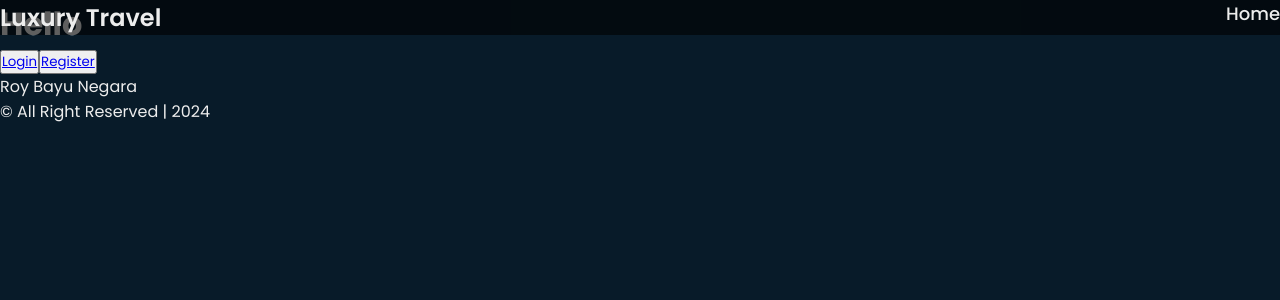
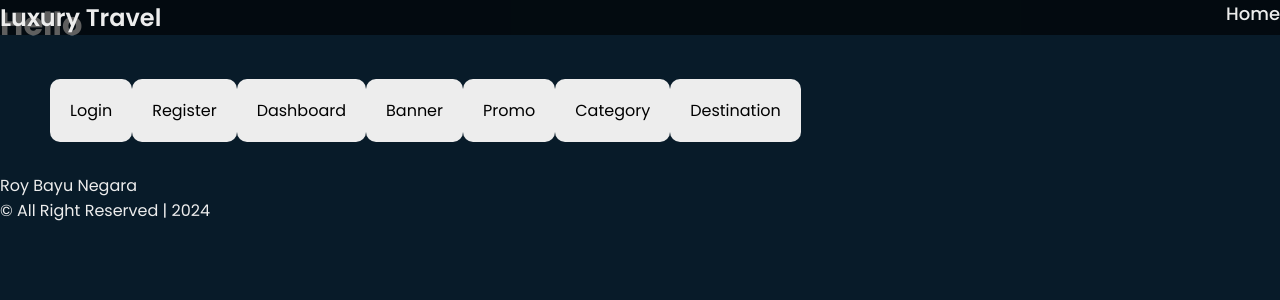
Before and after one commit to roynegara/Final-Project-RoyBayuNegara-Travel-Next, a Next.js app: page / in a window 1280 px wide. Shown: the top 300 px of the page. Built offline with nearby package versions, Linux system fonts and the light colour scheme.

Commit message:
succes edit avatar picture with uploadimage but not locked, after refresh disapear

```diff
--- a/src/components/PopupImg.js
+++ b/src/components/PopupImg.js
@@ -4,40 +4,11 @@ import axios from "axios";
 
 const UploadImage = (props) => {
   const [notif, setNotif] = useState("");
-  const [selectFile, setSelectFile] = useState(null);
+  const [selectFile, setSelectFile] = useState('');
 
 
   const handleFileChange = (e) => {
     setSelectFile(e.target.files[0]);
-  };
-
-  const handleUpload = () => {
-    if (!selectFile) {
-      setNotif("Please Select a File ");
-      return;
-    }
-
-    const formData = new FormData();
-    formData.append("image", selectFile, selectFile.name);
-
-    const accessToken = localStorage.getItem("access_token");
-
-    axios
-      .post("https://travel-journal-api-bootcamp.do.dibimbing.id/api/v1/upload-image", formData, {
-        headers: {
-          apiKey: "24405e01-fbc1-45a5-9f5a-be13afcd757c",
-          "Content-Type": "multipart/form-data",
-          Authorization: `Bearer ${accessToken}`,
-        },
-      })
-      .then((res) => {
-        console.log("res", res);
-        setNotif(res.data.message);
-              })
-      .catch((err) => {
-        console.log("err", err);
-        setNotif(err.response.data.message);
-      });
   };
 
 
@@ -48,7 +19,8 @@ const UploadImage = (props) => {
       <input type="file" onChange={handleFileChange} />
 
       {notif && <p style={{ color: notif === "Upload image success" ? "green" : "red" }}>{notif}</p>}
-      <button onClick={handleUpload}>Upload</button>
+      {/* <button onClick={()=>{props.handleUpload(selectFile)}}>Upload</button> */}
+      <button onClick={()=>{props.handleUpload(selectFile)}}>Upload</button>
       <button className="btn-close-popupImg" onClick={() => props.setTrigger(false)}>
         {" "}
         X{" "}
--- a/src/pages/dashboard.js
+++ b/src/pages/dashboard.js
@@ -10,6 +10,8 @@ const Dashboard = () => {
   const [user, setUser] = useState({});
   const [notif, setNotif] = useState("");
   const [role, setRole] = useState("");
+  const [imageUrl, setImageUrl] = useState('');
+  // const [selectFile, setSelectFile] = useState('');
 
   const [buttonPopup, setButtonPopup] = useState(false);
   const [buttonPopupImg, setButtonPopupImg] = useState(false);
@@ -99,12 +101,46 @@ const Dashboard = () => {
       });
   };
 
+  const handleUpload = (selectFile) => {
+
+
+    if (!selectFile) {
+      setNotif("Please Select a File ");
+      return;
+    }
+
+    const formData = new FormData();
+    formData.append("image", selectFile, selectFile.name);
+
+    const accessToken = localStorage.getItem("access_token");
+
+    axios
+      .post("https://travel-journal-api-bootcamp.do.dibimbing.id/api/v1/upload-image", formData, {
+        headers: {
+          apiKey: "24405e01-fbc1-45a5-9f5a-be13afcd757c",
+          "Content-Type": "multipart/form-data",
+          Authorization: `Bearer ${accessToken}`,
+        },
+      })
+      .then((res) => {
+        console.log("res", res);
+        setImageUrl(res.data.url);
+        setNotif(res.data.message);
+  })
+      .catch((err) => {
+        console.log("err", err);
+        setNotif(err.response.data.message);
+      });
+  };
+
+
+
   return (
     <div>
       <h1>Dashboard</h1>
       <div className="profile">
         <img  className="image-profile" src={user.profilePictureUrl} alt={user.name} />
-
+        {imageUrl && <img src={imageUrl} />}
         <div>
           <main>
             <h1>Edit Avatar</h1>
@@ -115,7 +151,7 @@ const Dashboard = () => {
             onClick={() => setButtonPopupImg(true)}
           /> */}
             <button onClick={() => setButtonPopupImg(true)}>Edit Avatar</button>
-          <PopupImg trigger={buttonPopupImg} setTrigger={setButtonPopupImg}>
+          <PopupImg trigger={buttonPopupImg} handleUpload={handleUpload} setTrigger={setButtonPopupImg}>
             Edit Profil
             </PopupImg>
           </main>
--- a/src/pages/index.js
+++ b/src/pages/index.js
@@ -3,16 +3,26 @@
 
 // const inter = Inter({ subsets: ["latin"] });
 
+import { useRouter } from "next/router";
+import Link from "next/link";
+
 export default function Home() {
+const router = useRouter();
+
   return (
     <div>
       <h1>Hello</h1>
-      <button>
-        <a href="/login">Login</a>
-      </button>
-      <button>
-        <a href="/register">Register</a>
-      </button>
+
+
+      <div className="link-home">
+        <Link className="home-link" href="/login">Login</Link>
+        <Link className="home-link" href="/register">Register</Link>
+        <Link className="home-link" href="/dashboard">Dashboard</Link>
+        <Link className="home-link" href="/banner">Banner</Link>
+        <Link className="home-link" href={"/promo"}>Promo</Link>
+        <Link className="home-link" href="/category">Category</Link>
+        <Link className="home-link" href="/activity">Destination</Link>
+      </div>
     </div>
   );
 }
--- a/src/styles/globals.css
+++ b/src/styles/globals.css
@@ -49,6 +49,28 @@ button {
   font-weight: 500;
   margin-left: 35px;
 }
+
+/* Home Start */
+.link-home {
+  margin: 25px;
+  padding: 25px;
+}
+
+.home-link {
+  text-decoration: none;
+  color: inherit;
+  background: #ededed;
+  color : black;
+  padding: 20px;
+  border-radius: 10px;
+}
+
+.home-link:hover {
+  background: green;
+  color: #ededed;
+}
+/* Home End */
+
 
 /* Register Start */
 .register {
```
